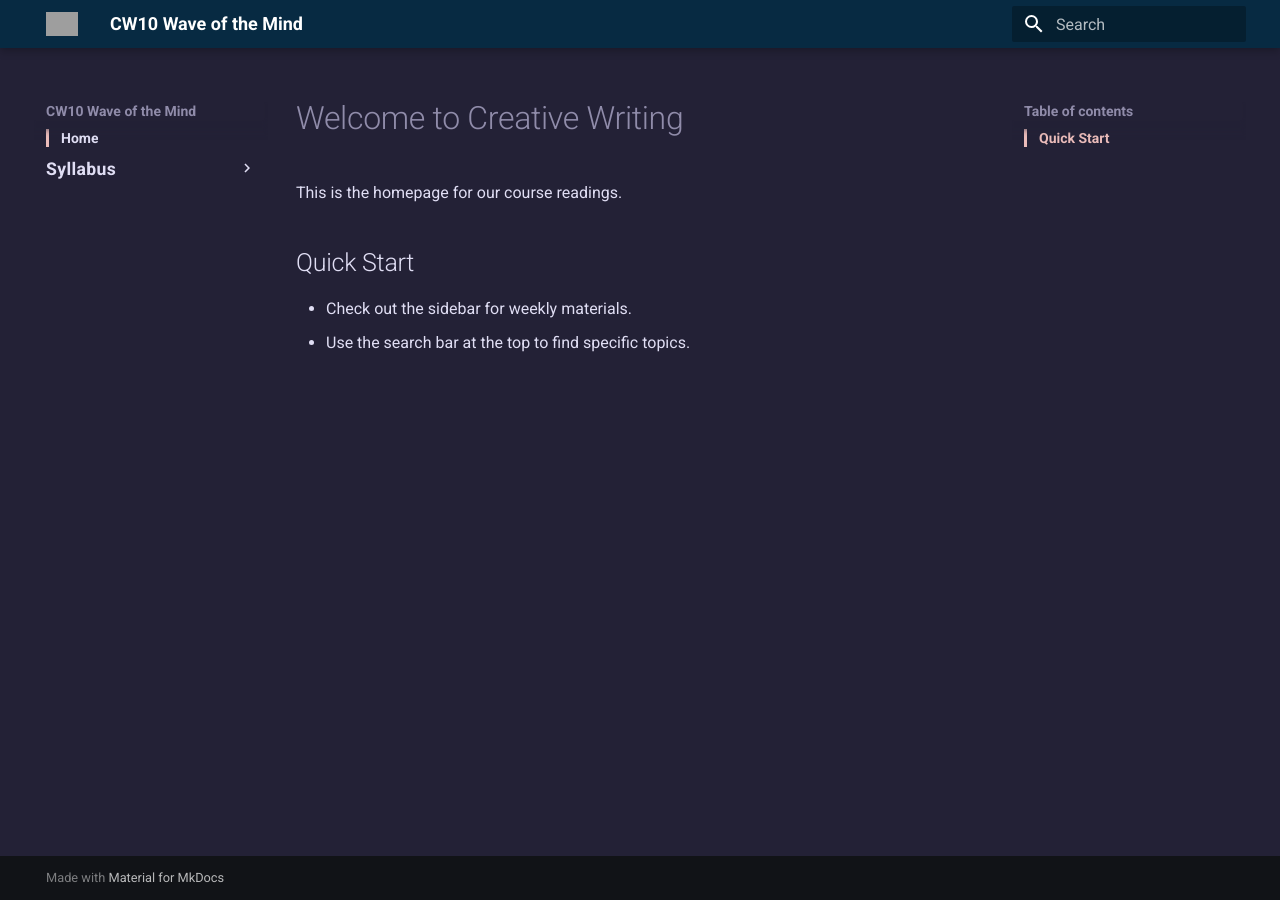
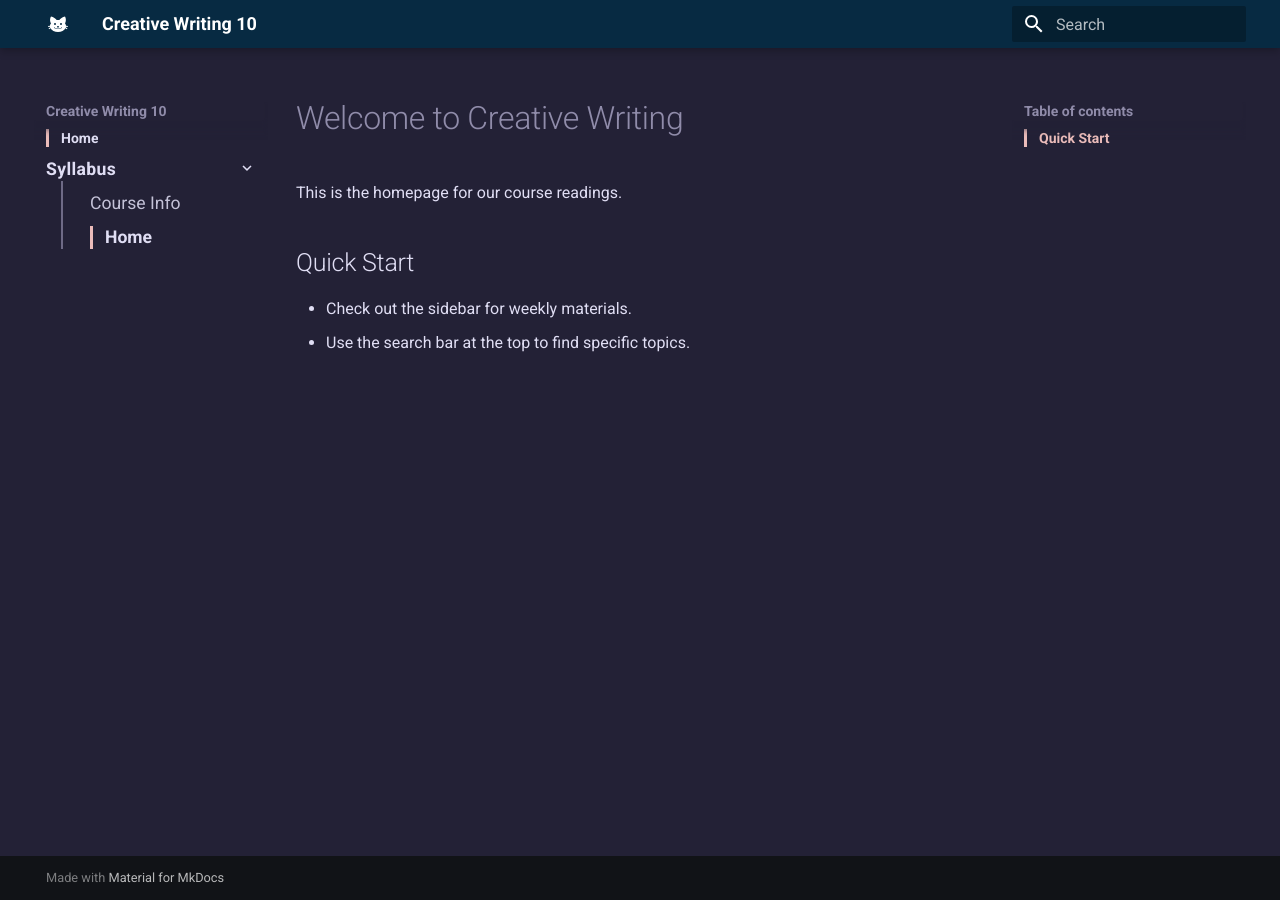
Before and after one commit to mickeybalili/cw10, an MkDocs documentation site: the page built from docs/index.md, in a window 1280 px wide. Built offline with MkDocs 1.6.1 and Material for MkDocs 9.7.7, drawn with Linux system fonts in a browser that asks for light colours; grey boxes are pictures that could not be loaded.

Commit message:
Update mkdocs.yml

```diff
--- a/mkdocs.yml
+++ b/mkdocs.yml
@@ -1,16 +1,16 @@
-site_name: CW10 Wave of the Mind
+site_name: Creative Writing 10
 site_description: Readings and syllabus for class
 
 theme:
   name: material
-  logo: simple/tomcat
-  favicon: simple/tomcat
+  icon:
+    logo: material/cat       # <--- Cat icon from Pictogrammers / MDI
+    favicon: material/cat    # <--- Browser tab icon
   palette:
     scheme: slate
     primary: deep purple
     accent: purple
   features:
-    - navigation.indexes   # Makes section headers clickable pages
     - search.suggest
 
 extra_css:
@@ -20,4 +20,4 @@ nav:
   - Home: index.md
   - Syllabus:
       - Course Info: intro.md
-      - Sample: sample.md
+      - Sample: index.md
```
